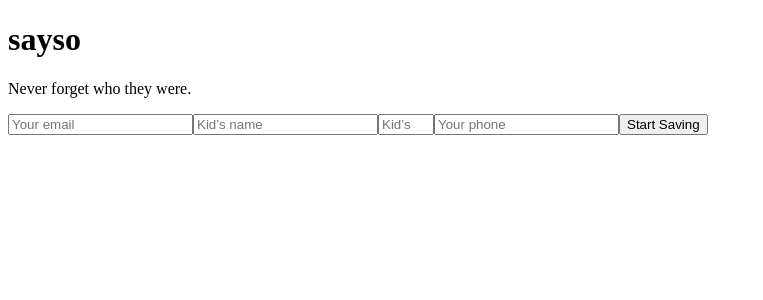
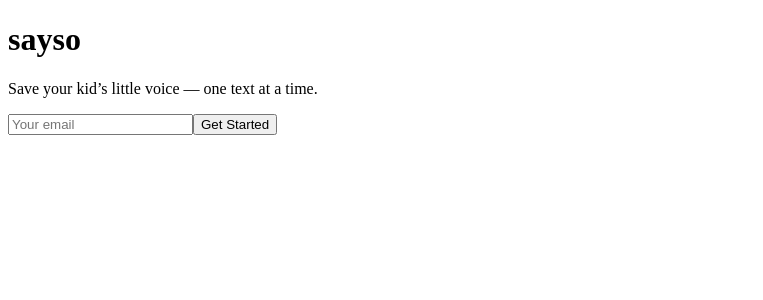
Before and after one commit to rileyeh/sayso-beta, a Next.js app: page / in a window 1280 px wide. Shown: the top 300 px of the page, without its empty margins (0-763 px from the left). Built offline with nearby package versions, Linux system fonts and the light colour scheme.

Commit message:
Update index.tsx

```diff
--- a/pages/index.tsx
+++ b/pages/index.tsx
@@ -1,38 +1,67 @@
 import { useState } from 'react'
-import { supabase } from '../lib/supabase'
+import { createSupabaseClient } from '@/lib/supabase'
 
 export default function Home() {
   const [email, setEmail] = useState('')
-  const [kidName, setKidName] = useState('')
-  const [kidAge, setKidAge] = useState('')
-  const [phone, setPhone] = useState('')
+  const [loading, setLoading] = useState(false)
+  const [message, setMessage] = useState('')
 
-  const handleSubmit = async () => {
-    const { error } = await supabase
-      .from('families')
-      .insert({ email, kid_name: kidName, kid_age: parseInt(kidAge), phone })
-    if (!error) {
-      alert('Check your email for login link!')
+  const handleSubmit = async (e: React.FormEvent) => {
+    e.preventDefault()
+    setLoading(true)
+    setMessage('')
+
+    try {
+      const supabase = createSupabaseClient()
+      const { data: existing } = await supabase
+        .from('families')
+        .select('id')
+        .eq('email', email)
+        .maybeSingle()
+
+      if (existing) {
+        setMessage('You’re already in! Check your phone.')
+        setLoading(false)
+        return
+      }
+
+      // In real app: send magic link or onboard
+      setMessage('Check your email for setup link!')
+    } catch (err) {
+      setMessage('Try again.')
+    } finally {
+      setLoading(false)
     }
   }
 
   return (
-    <div className="min-h-screen flex items-center justify-center p-6 bg-sayso-cream">
-      <div className="bg-white rounded-3xl shadow-xl p-8 max-w-md w-full">
-        <h1 className="text-5xl font-playfair text-center mb-2">
+    <div className="min-h-screen bg-sayso-cream flex items-center justify-center p-6">
+      <div className="bg-white p-8 rounded-2xl shadow-lg max-w-md w-full">
+        <h1 className="text-3xl font-playfair text-center mb-2">
           <span className="font-bold text-sayso-red">say</span>
           <span className="font-light text-sayso-red">so</span>
         </h1>
-        <p className="text-center text-sayso-brown mb-6">Never forget who they were.</p>
-        <div className="space-y-4">
-          <input placeholder="Your email" value={email} onChange={e => setEmail(e.target.value)} className="w-full p-3 rounded-lg border" />
-          <input placeholder="Kid’s name" value={kidName} onChange={e => setKidName(e.target.value)} className="w-full p-3 rounded-lg border" />
-          <input placeholder="Kid’s age" type="number" min="1" max="12" value={kidAge} onChange={e => setKidAge(e.target.value)} className="w-full p-3 rounded-lg border" />
-          <input placeholder="Your phone" value={phone} onChange={e => setPhone(e.target.value)} className="w-full p-3 rounded-lg border" />
-          <button onClick={handleSubmit} className="w-full bg-sayso-red text-white py-3 rounded-full font-medium">
-            Start Saving
+        <p className="text-center text-sayso-brown mb-6">Save your kid’s little voice — one text at a time.</p>
+
+        <form onSubmit={handleSubmit} className="space-y-4">
+          <input
+            type="email"
+            placeholder="Your email"
+            value={email}
+            onChange={(e) => setEmail(e.target.value)}
+            className="w-full p-3 border border-sayso-brown/20 rounded-lg"
+            required
+          />
+          <button
+            type="submit"
+            disabled={loading}
+            className="w-full bg-sayso-red text-white py-3 rounded-lg font-medium"
+          >
+            {loading ? 'Sending...' : 'Get Started'}
           </button>
-        </div>
+        </form>
+
+        {message && <p className="mt-4 text-center text-sayso-brown">{message}</p>}
       </div>
     </div>
   )
```
